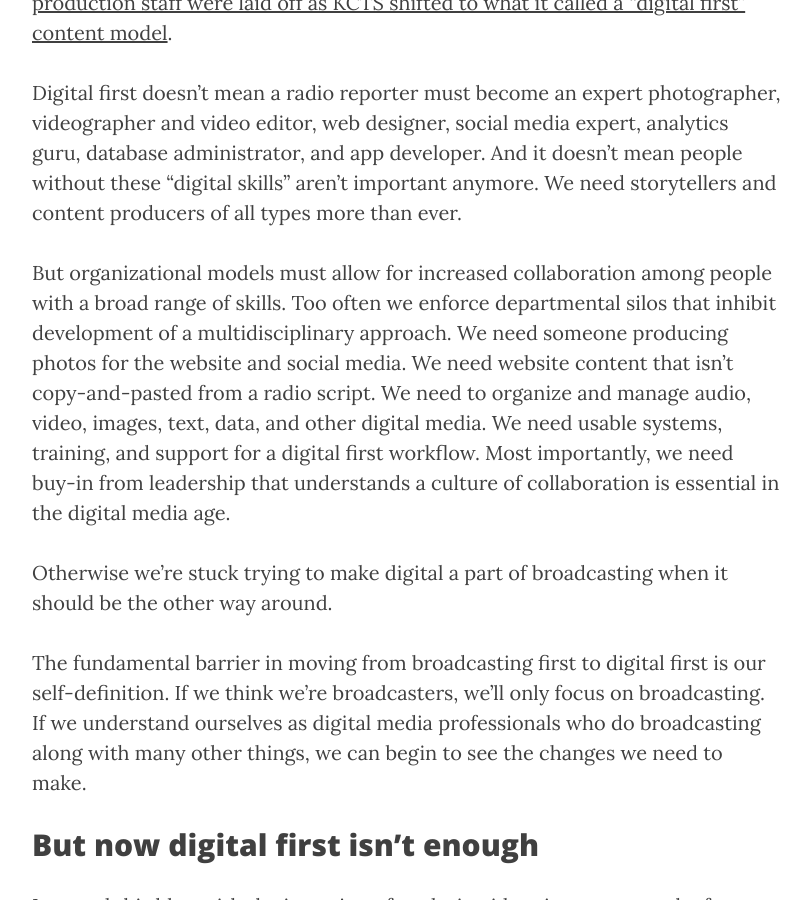
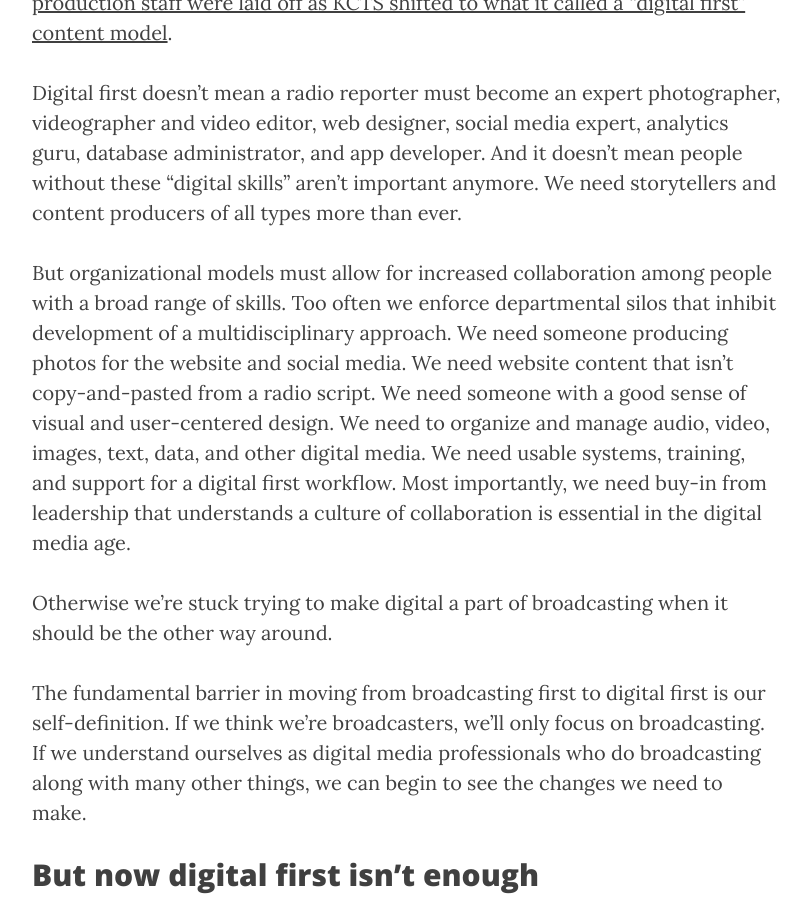
Before and after one commit to jackbrighton/jackbrighton.github.io, a Jekyll site: the page built from _posts/2015-05-25-what-is-digital-first.md, in a window 1280 px wide and 900 px high, scrolled down 2946 px. Shown: the whole window, without its empty margins (233-1044 px from the left). Built offline with Jekyll 4.4.1, drawn with Linux system fonts in a browser that asks for light colours; nearby versions of some CDN libraries.

Commit message:
wording change

```diff
--- a/_posts/2015-05-25-what-is-digital-first.md
+++ b/_posts/2015-05-25-what-is-digital-first.md
@@ -49,7 +49,7 @@
 
 Digital first doesn’t mean a radio reporter must become an expert photographer, videographer and video editor, web designer, social media expert, analytics guru, database administrator, and app developer. And it doesn't mean people without these "digital skills" aren't important anymore. We need storytellers and content producers of all types more than ever.
 
-But organizational models must allow for increased collaboration among people with a broad range of skills. Too often we enforce departmental silos that inhibit development of a multidisciplinary approach. We need someone producing photos for the website and social media. We need website content that isn’t copy-and-pasted from a radio script. We need to organize and manage audio, video, images, text, data, and other digital media. We need usable systems, training, and support for a digital first workflow. Most importantly, we need buy-in from leadership that understands a culture of collaboration is essential in the digital media age.
+But organizational models must allow for increased collaboration among people with a broad range of skills. Too often we enforce departmental silos that inhibit development of a multidisciplinary approach. We need someone producing photos for the website and social media. We need website content that isn’t copy-and-pasted from a radio script. We need someone with a good sense of visual and user-centered design. We need to organize and manage audio, video, images, text, data, and other digital media. We need usable systems, training, and support for a digital first workflow. Most importantly, we need buy-in from leadership that understands a culture of collaboration is essential in the digital media age.
 
 Otherwise we’re stuck trying to make digital a part of broadcasting when it should be the other way around.
 
```
